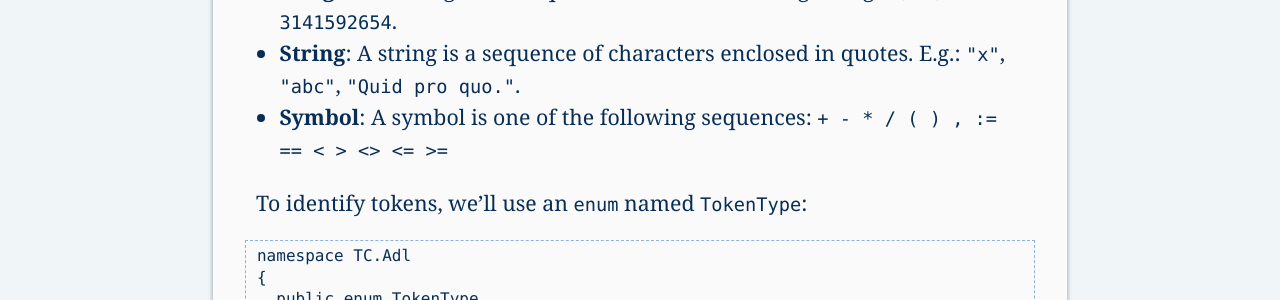
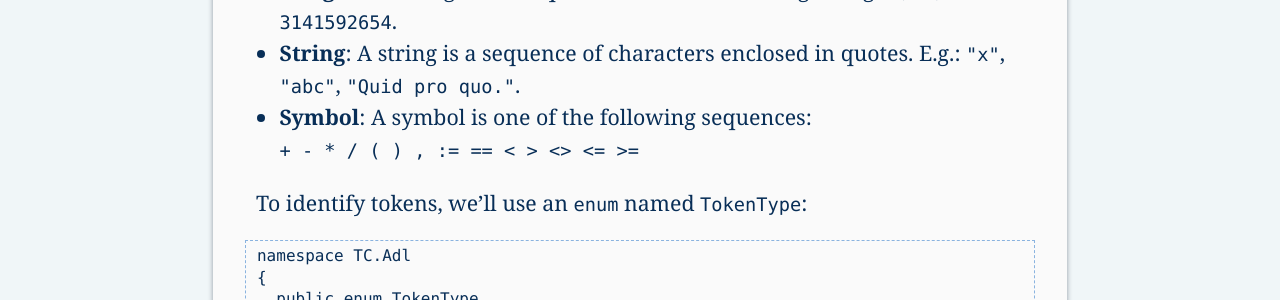
Before and after one commit to tommy-carlier/www.tcx.be, a Jekyll site: the page built from _posts/2007-04-22-wp05-adl-tokens.md, in a window 1280 px wide. Shown: the part 396-696 px from the top of the page. Built offline with Jekyll 4.4.1, drawn with Linux system fonts in a browser that asks for light colours.

Commit message:
Some small corrections

```diff
--- a/_posts/2007-04-22-wp05-adl-tokens.md
+++ b/_posts/2007-04-22-wp05-adl-tokens.md
@@ -11,7 +11,7 @@ ADL only has 4 different tokens:
   E.g.: `1`, `42`, `3141592654`.
 - **String**: A string is a sequence of characters enclosed in quotes.
   E.g.: `"x"`, `"abc"`, `"Quid pro quo."`.
-- **Symbol**: A symbol is one of the following sequences:
+- **Symbol**: A symbol is one of the following sequences:<br>
   `+ - * / ( ) , := == < > <> <= >=`
 
 To identify tokens, we'll use an `enum` named `TokenType`:
```
